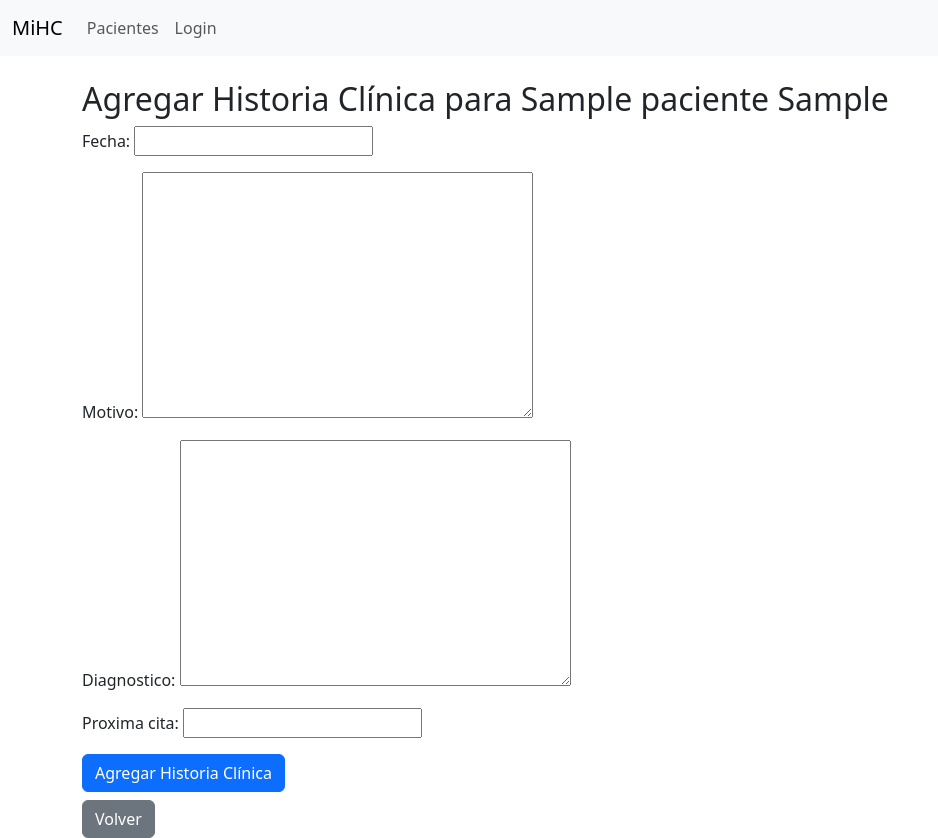
After one commit to francofx/mihc, a Django app: page /agregar_historia_clinica/1/ in a window 1280 px wide. The commit adds this page. Shown: the whole page, without its empty margins (0-938 px from the left). Run offline with Django 5.2, Linux system fonts and the light colour scheme; tables that the repository leaves empty hold one stand-in row (values such as "Sample post").

Commit message:
agregue historias clinicas por pacientes

```diff
--- a/historia_clinica/forms.py
+++ b/historia_clinica/forms.py
@@ -1,5 +1,5 @@
 from django import forms
-from .models import Paciente
+from .models import Paciente, HistoriaClinica
 
 class PacienteForm(forms.ModelForm):
     class Meta:
@@ -11,3 +11,9 @@ class PacienteForm(forms.ModelForm):
             'dni': forms.NumberInput(attrs={'class': 'form-control'}),
             # Agregar más clases Bootstrap a otros campos si se desea.
         }
+
+
+class HistoriaClinicaForm(forms.ModelForm):
+    class Meta:
+        model = HistoriaClinica
+        fields = ['fecha', 'motivo', 'diagnostico', 'proxima_cita']
--- a/historia_clinica/models.py
+++ b/historia_clinica/models.py
@@ -3,24 +3,25 @@ from django.db import models
 class Paciente(models.Model):
     nombre = models.CharField(max_length=100)
     apellido = models.CharField(max_length=100)
-    dni = models.CharField(max_length=10, unique=True)
+    dni = models.CharField(max_length=20, unique=True)
     fecha_nac = models.DateField()
     telefono = models.CharField(max_length=15)
-    obra_social = models.CharField(max_length=50)
-    numero_afiliado = models.CharField(max_length=50)
-    domicilio = models.TextField()
+    obra_social = models.CharField(max_length=100)
+    numero_afiliado = models.CharField(max_length=20)
+    domicilio = models.CharField(max_length=255)
     email = models.EmailField()
     genero = models.CharField(max_length=10)
 
     def __str__(self):
-        return f'{self.apellido}, {self.nombre}'
+        return f"{self.nombre} {self.apellido}"
 
-class Consulta(models.Model):
-    paciente = models.ForeignKey(Paciente, on_delete=models.CASCADE)
+
+class HistoriaClinica(models.Model):
+    paciente = models.ForeignKey(Paciente, related_name='historias_clinicas', on_delete=models.CASCADE)
     fecha = models.DateField()
     motivo = models.TextField()
     diagnostico = models.TextField()
     proxima_cita = models.DateField(null=True, blank=True)
 
     def __str__(self):
-        return f'{self.paciente} - {self.fecha}'
+        return f"Historia clínica de {self.paciente} - {self.fecha}"
--- /dev/null
+++ b/historia_clinica/templates/agregar_historia_clinica.html
@@ -0,0 +1,11 @@
+{% extends "base.html" %}
+
+{% block content %}
+  <h2>Agregar Historia Clínica para {{ paciente }}</h2>
+  <form method="POST">
+    {% csrf_token %}
+    {{ form.as_p }}
+    <button type="submit" class="btn btn-primary">Agregar Historia Clínica</button>
+  </form>
+  <a href="{% url 'listado_pacientes' %}" class="btn btn-secondary mt-2">Volver</a>
+{% endblock %}
--- a/historia_clinica/templates/listado_pacientes.html
+++ b/historia_clinica/templates/listado_pacientes.html
@@ -29,6 +29,8 @@
                     <td>
                         <!-- Botón para editar paciente también permanece -->
                         <a href="{% url 'editar_paciente' paciente.id %}" class="btn btn-warning">Editar</a>
+                        <a href="{% url 'agregar_historia_clinica' paciente.pk %}" class="btn btn-primary">Agregar Historia Clínica</a>
+
                     </td>
                 </tr>
             {% endfor %}
--- a/historia_clinica/views.py
+++ b/historia_clinica/views.py
@@ -1,10 +1,11 @@
 from django.contrib.auth import authenticate, login, logout
 from django.contrib.auth.decorators import login_required
 from django.shortcuts import render, redirect, get_object_or_404
-from .models import Paciente, Consulta
+from .models import Paciente, HistoriaClinica
 from django.db.models import Q
 from django.core.paginator import Paginator
-from .forms import PacienteForm
+from .forms import PacienteForm, HistoriaClinicaForm
+
 
 def home(request):
     return render(request, 'home.html', {'titulo': 'MiHC', 'bajada': 'Mi propio sistema de control de historias clínicas'})
@@ -51,6 +52,21 @@ def detalle_paciente(request, dni):
     paciente = get_object_or_404(Paciente, dni=dni)
     consultas = Consulta.objects.filter(paciente=paciente).order_by('fecha')  # Ordenadas cronológicamente
     return render(request, 'detalle_paciente.html', {'paciente': paciente, 'consultas': consultas})
+#historias clinicas
+def agregar_historia_clinica(request, paciente_id):
+    paciente = get_object_or_404(Paciente, id=paciente_id)
+
+    if request.method == 'POST':
+        form = HistoriaClinicaForm(request.POST)
+        if form.is_valid():
+            historia_clinica = form.save(commit=False)
+            historia_clinica.paciente = paciente
+            historia_clinica.save()
+            return redirect('listado_pacientes')  # Redirigir a la lista de pacientes
+    else:
+        form = HistoriaClinicaForm()
+
+    return render(request, 'agregar_historia_clinica.html', {'form': form, 'paciente': paciente})
 
 # Vista de login
 def login_view(request):
--- a/mihc/urls.py
+++ b/mihc/urls.py
@@ -14,4 +14,6 @@ urlpatterns = [
     path('pacientes/', listado_pacientes, name='listado_pacientes'),
     path('pacientes/agregar/', agregar_paciente, name='agregar_paciente'),
     path('pacientes/editar/<int:id>/', views.editar_paciente, name='editar_paciente'),
+    path('agregar_historia_clinica/<int:paciente_id>/', views.agregar_historia_clinica, name='agregar_historia_clinica'),
+
 ]
```
Also changed, not shown: historia_clinica/migrations/0002_alter_paciente_dni_alter_paciente_domicilio_and_more.py (added).
